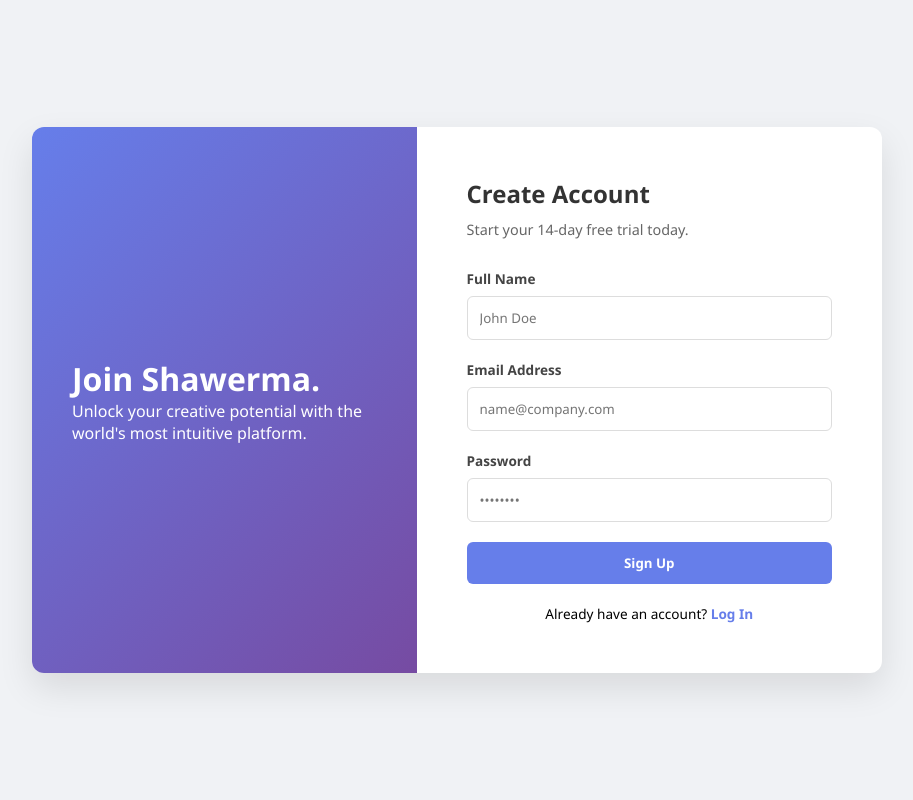
After one commit to Youssef-Essam12/To-Do-List, a FastAPI app: template templates/signup.html in a window 1280 px wide. The commit adds this page. Shown: the whole page, without its empty margins (183-1096 px from the left). Run offline with FastAPI, Linux system fonts and the light colour scheme; the template is opened without the code that fills it, so the values that code supplies are empty.

Commit message:
signup / login system

```diff
--- a/main.py
+++ b/main.py
@@ -3,7 +3,8 @@ from fastapi.responses import HTMLResponse, RedirectResponse
 from fastapi.templating import Jinja2Templates
 from sqlalchemy.orm import Session
 from database import SessionLocal, engine, create_tables
-from models import TaskDB
+from models import *
+import security
 
 app = FastAPI()
 
@@ -23,7 +24,8 @@ def startup():
 @app.get("/", response_class=HTMLResponse)
 async def root(request: Request, db: Session = Depends(get_db)):
     tasks = db.query(TaskDB).order_by(TaskDB.id).all()
-    return templates.TemplateResponse("index.html", {"request": request, "tasks_list": tasks})
+    msg = request.query_params.get("msg")
+    return templates.TemplateResponse("index.html", {"request": request, "tasks_list": tasks, "message": msg})
 
 @app.post("/add-task")
 async def add_task(
@@ -60,3 +62,47 @@ async def toggle_task(
         db.commit()
     tasks = db.query(TaskDB).all()
     return RedirectResponse("/", status_code=303)
+
+@app.get("/signup/", response_class=HTMLResponse)
+async def signup_page(request: Request):
+    return templates.TemplateResponse("signup.html", {"request": request})
+
+@app.post("/signup/", response_class=HTMLResponse)
+async def signup(request: Request, name = Form(...), email = Form(...), password = Form(...), db = Depends(get_db)):
+    user = db.query(User).filter(User.email == email).first()
+    if (not user):
+        new_user = User(name=name, email=email, password_hash=security.hash_password(password))
+        db.add(new_user)
+        db.commit()
+        db.refresh(new_user)
+        return RedirectResponse("/login/?msg=signup_ok", status_code=303)
+    else:
+        return templates.TemplateResponse(
+            "signup.html",
+            {
+                "request": request,
+                "message": "User already exists"
+            },
+            status_code=409
+        )
+
+@app.get("/login/", response_class=HTMLResponse)
+async def login_page(request: Request):
+    msg = request.query_params.get("msg")
+    return templates.TemplateResponse("login.html", {"request": request, "message": msg})
+
+@app.post("/login/", response_class=HTMLResponse)
+async def login(request: Request, email = Form(...), password = Form(...), db = Depends(get_db)):
+    # check if email exists and verify password
+    user = db.query(User).filter(User.email == email).first()
+    if (user and security.verify_password(password, user.password_hash)):
+        return RedirectResponse(f"/?msg=Welcome Back {user.name}!", status_code=303)
+    else:
+        return templates.TemplateResponse(
+            "login.html",
+            {
+                "request": request,
+                "message": "Login Failed"
+            },
+            status_code=401
+        )
--- a/requirements.txt
+++ b/requirements.txt
@@ -2,3 +2,4 @@ fastapi[standard]
 pydantic
 sqlalchemy
 psycopg2-binary
+passlib[bcrypt]
--- /dev/null
+++ b/templates/signup.html
@@ -0,0 +1,82 @@
+<!DOCTYPE html>
+<html lang="en">
+<head>
+    <meta charset="UTF-8">
+    <meta name="viewport" content="width=device-width, initial-scale=1.0">
+    <title>Sign Up | Shawerma</title>
+    <style>
+        * { box-sizing: border-box; margin: 0; padding: 0; font-family: 'Segoe UI', Tahoma, Geneva, Verdana, sans-serif; }
+        body { background: #f0f2f5; display: flex; align-items: center; justify-content: center; min-height: 100vh; }
+        .container { background: white; display: flex; width: 850px; border-radius: 12px; overflow: hidden; box-shadow: 0 15px 35px rgba(0,0,0,0.1); }
+        .visual { flex: 1; background: linear-gradient(135deg, #667eea 0%, #764ba2 100%); color: white; padding: 40px; display: flex; flex-direction: column; justify-content: center; }
+        .form-section { flex: 1.2; padding: 50px; position: relative; }
+        h2 { margin-bottom: 10px; color: #333; }
+        p.subtitle { color: #666; margin-bottom: 30px; font-size: 0.9rem; }
+        .input-group { margin-bottom: 20px; }
+        label { display: block; margin-bottom: 8px; font-weight: 600; font-size: 0.85rem; color: #444; }
+        input { width: 100%; padding: 12px; border: 1px solid #ddd; border-radius: 6px; outline: none; transition: border 0.3s; }
+        input:focus { border-color: #667eea; }
+        .btn { width: 100%; padding: 12px; background: #667eea; color: white; border: none; border-radius: 6px; font-weight: bold; cursor: pointer; transition: background 0.3s; }
+        .btn:hover { background: #5a67d8; }
+        .switch { text-align: center; margin-top: 20px; font-size: 0.85rem; }
+        .switch a { color: #667eea; text-decoration: none; font-weight: bold; }
+        @media (max-width: 768px) { .visual { display: none; } .container { width: 90%; } }
+
+        /* Popup styling */
+        .popup {
+            position: fixed;
+            top: 20px;
+            right: 20px;
+            background-color: #4CAF50; /* green for success, you can change for errors */
+            color: white;
+            padding: 12px 20px;
+            border-radius: 6px;
+            box-shadow: 0 4px 10px rgba(0,0,0,0.1);
+            z-index: 1000;
+            font-weight: bold;
+        }
+    </style>
+</head>
+<body>
+    <div class="container">
+        <div class="visual">
+            <h1>Join Shawerma.</h1>
+            <p>Unlock your creative potential with the world's most intuitive platform.</p>
+        </div>
+        <div class="form-section">
+            <h2>Create Account</h2>
+            <p class="subtitle">Start your 14-day free trial today.</p>
+
+            <!-- Signup form -->
+            <form method="POST" action="/signup/">
+                <div class="input-group">
+                    <label>Full Name</label>
+                    <input type="text" name="name" placeholder="John Doe" required>
+                </div>
+                <div class="input-group">
+                    <label>Email Address</label>
+                    <input type="email" name="email" placeholder="name@company.com" required>
+                </div>
+                <div class="input-group">
+                    <label>Password</label>
+                    <input type="password" name="password" placeholder="••••••••" required>
+                </div>
+                <button type="submit" class="btn">Sign Up</button>
+            </form>
+
+            <p class="switch">Already have an account? <a href="/login/">Log In</a></p>
+
+            <!-- Popup message -->
+            {% if message %}
+            <div class="popup">{{ message }}</div>
+            <script>
+                setTimeout(() => {
+                    const popup = document.querySelector(".popup");
+                    if (popup) popup.style.display = "none";
+                }, 10000);
+            </script>
+            {% endif %}
+        </div>
+    </div>
+</body>
+</html>
```
Also changed, not shown: models.py (+8 -0 lines), security.py (added, +8 -0 lines), templates/index.html (+39 -4 lines), templates/login.html (added, +74 -0 lines).
